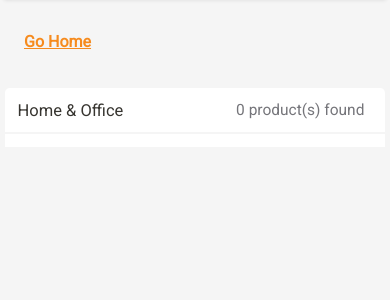
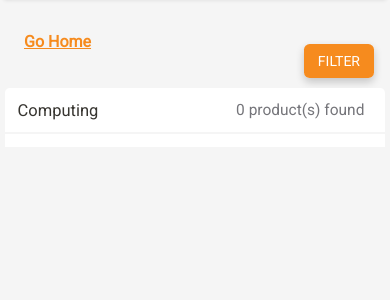
Before and after one commit to markdave123-py/Jumii, a Django app: page /category/computing/ in a window 390 px wide. Shown: the part 119-419 px from the top of the page. Run offline with Django 3.2, Linux system fonts and the light colour scheme; a user stored in the database is signed in; tables that the repository leaves empty hold one stand-in row (values such as "Sample post"); style sheets or scripts are compiled from the project's sources.

Commit message:
fixed category not showing from page category issue

```diff
--- a/product/static/category.css
+++ b/product/static/category.css
@@ -511,6 +511,7 @@
   .filter {
     float: right;
     margin-right: 1rem;
+    display: block;
   }
   .filter a {
     height: 43px;
--- a/product/static/category.scss
+++ b/product/static/category.scss
@@ -463,6 +463,7 @@
     .filter{
         float: right;
         margin-right: 1rem;
+        display: block;
         a{
             height: 43px;
             // width: 120px;
--- a/product/templates/product/catalog.html
+++ b/product/templates/product/catalog.html
@@ -11,9 +11,6 @@
 {% block content %}
 <div class="go-back">
      <a href="/">Go Home</a>
-</div>
-<div class="filter">
-    <a href="#" data-drawer-trigger aria-controls="drawer-name-right" aria-expanded="false">FILTER</a>
 </div>
 <div class="container">
         <div class="main-content" style="flex:1">
@@ -88,5 +85,5 @@
 {% endblock content %}
 
 {% block js %}
-
+<script src="{% static 'add-to-cart-btn.js' %}"></script>
 {% endblock js %}
--- a/product/templates/product/category.html
+++ b/product/templates/product/category.html
@@ -113,7 +113,7 @@
         <div class="main-content">
 
             <div class="result-count-container">
-                <p class="topic">Home & Office</p>
+                <p class="topic">{{ category }}</p>
                 <span>{{products.count}} product(s) found</span>
             </div>
             <div class="products">
--- a/product/views.py
+++ b/product/views.py
@@ -3,7 +3,7 @@
 from django.http import JsonResponse
 from django.views.generic import ListView, DetailView, View, FormView
 from .models import (
-    Product, CartItem, UserCart, FavouriteProduct, Rating, HomePageSlider
+    Product, CartItem, UserCart, FavouriteProduct, Rating, HomePageSlider, PRODUCT_CATEGORIES
     )
 from django.db.models import F, Count, Sum
 from django.utils.decorators import method_decorator
@@ -13,6 +13,7 @@
 from django.conf import settings
 from .forms import ProductReviewForm
 from django.http.response import HttpResponseRedirect
+from unicodedata import category
 
 class HomePageProductListView(ListView):
     queryset = Product.objects.all()[:5]
@@ -69,6 +70,11 @@
         in_cart_products_ids = UserCart.objects.get(
             owner=self.request.user).items.values_list('product__id', 'quantity')
         context['in_cart_products_ids'] = in_cart_products_ids
+        temp_category = self.kwargs['product_category']
+        for category in PRODUCT_CATEGORIES:
+            if category[0] == temp_category:
+                context['category'] = category[1]
+                break
         return context
 
 
@@ -175,7 +181,6 @@
 
     if request.user.is_authenticated:
         if request.method == 'POST':
-            print(request.body)
             data = json.loads(request.body)
             product_id = data.get('product_id')
             user_favourites = FavouriteProduct.objects.get(user=request.user)
```
Also changed, not shown: 1 other file.
